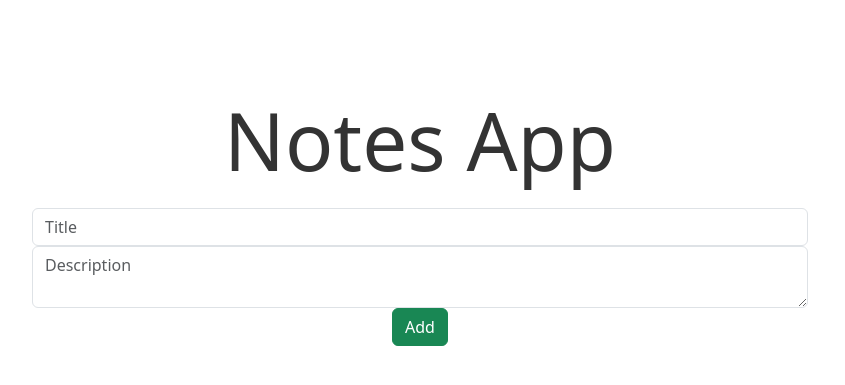
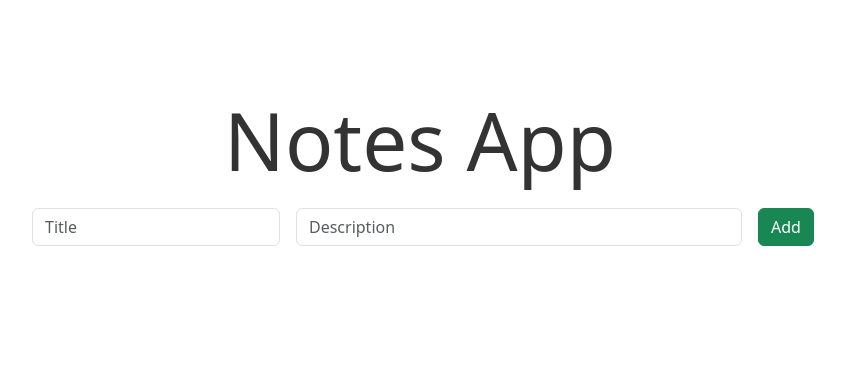
Before and after one commit to teran-s/aiphp-b1, a PHP site: page /notes/index.php in a window 1280 px wide. Shown: the part 59-444 px from the top of the page, without its empty margins (220-1065 px from the left). Run offline with PHP 8.4, Linux system fonts and the light colour scheme.

Commit message:
modified:   notes/index.php

```diff
--- a/notes/index.php
+++ b/notes/index.php
@@ -55,10 +55,16 @@
 
     <div class="container-md text-center mt-1" style="max-width: 800px;">
         <div class="mb-2 hero-text">Notes App</div>
-        <form action="dbnotes.php" method="POST">
-            <input type="text" class="form-control" id="title" name="title" placeholder="Title"/>
-            <textarea class="form-control" id="description" name="description" placeholder="Description"></textarea>
+        <form action="dbnotes.php" method="POST" class="row g-3">
+            <div class="col-4">
+                <input type="text" class="form-control" id="title" name="title" placeholder="Title"/>
+            </div>
+            <div class="col-7">
+                <input type="text" class="form-control" id="description" name="description" placeholder="Description"></input>
+            </div>
+            <div class="col-1">
             <button type="submit" class="btn btn-success">Add</button>
+            </div>
         </form>
 
     </div>
```
